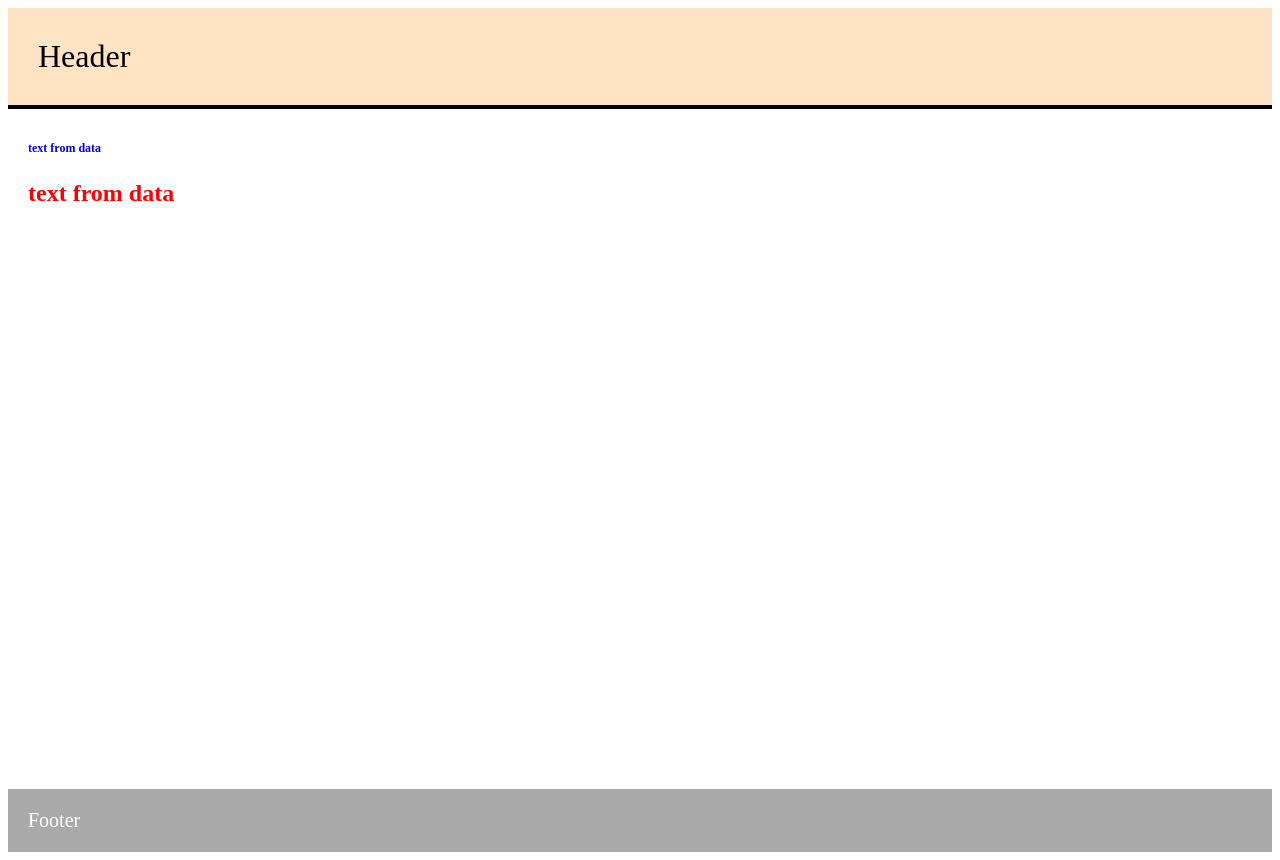
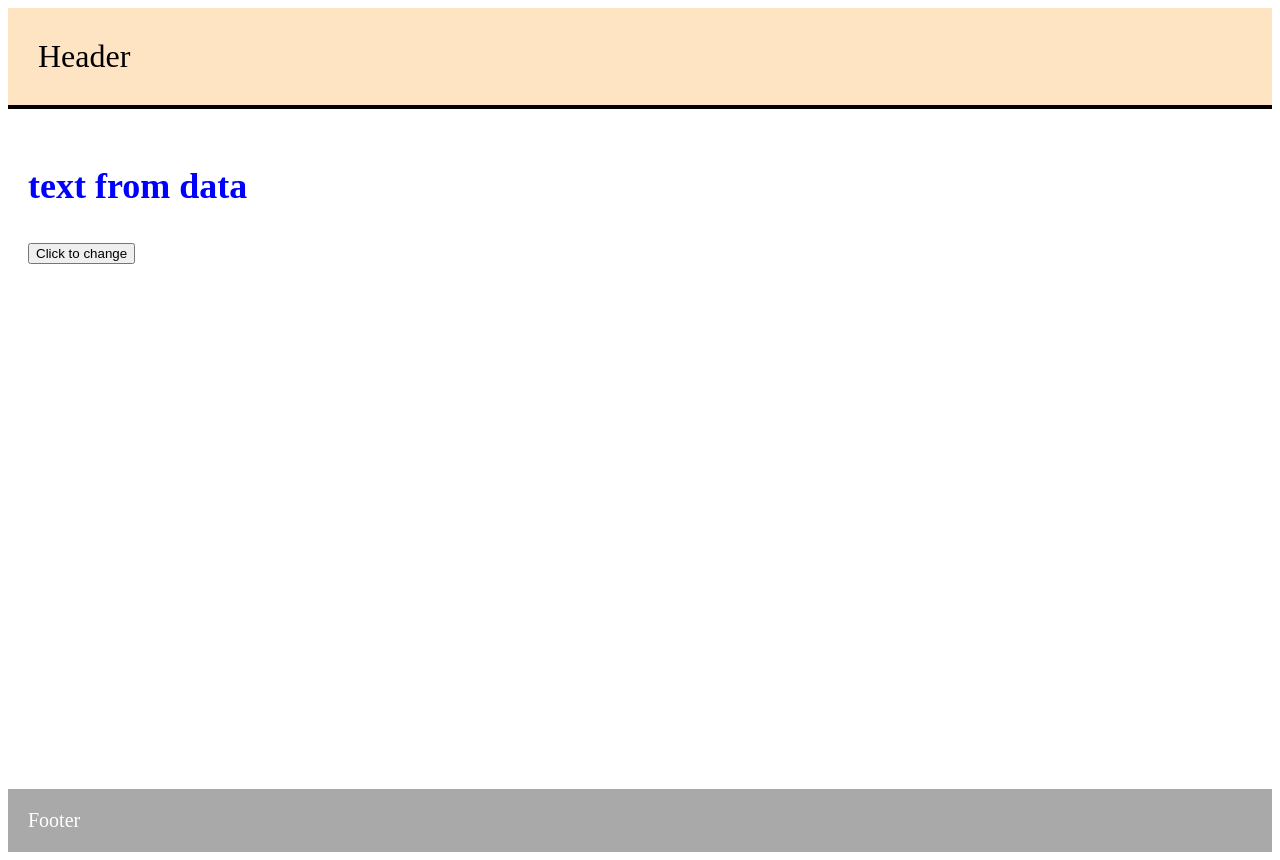
Before and after one commit to muhammadiqbalg1001/vue-cli-exercise, a Vue app: page / in a window 1280 px wide. Built offline with nearby package versions, Linux system fonts and the light colour scheme.

Commit message:
msg: Learn Custome Directives Other Hooks

```diff
--- a/src/components/Directives/index.vue
+++ b/src/components/Directives/index.vue
@@ -1,7 +1,9 @@
 <template>
   <!-- <h3 v-custDir></h3> -->
-  <h3 v-custDir.blue.small="valDirecive"></h3>
-  <h3 v-custDir.red.big="valDirecive"></h3>
+  <h3 v-custDir.blue.big="valDirecive"></h3>
+  <!-- <h3 v-custDir.red.big="valDirecive"></h3> -->
+
+  <button @click="this.valDirecive = 'Text has been changed'">Click to change</button>
 </template>
 
 <script>
--- a/src/main.js
+++ b/src/main.js
@@ -6,12 +6,32 @@ import Footer from './components/generals/AppFooter.vue'
 const app = createApp(App)
 
 app.directive('custDir', {
+  created(el) {
+    console.log(el.parentNode)
+    console.log('created')
+  },
   beforeMount(el, binding) {
+    console.log(el.parentNode)
+    console.log('beforeMount')
+
     el.style.color = binding.modifiers.blue ? 'blue' : 'red'
 
-    el.style.fontSize = binding.modifiers.small ? '12px' : '24px'
+    el.style.fontSize = binding.modifiers.small ? '12px' : '36px'
 
     el.innerHTML = binding.value
+  },
+  mounted(el) {
+    console.log(el.parentNode)
+    console.log('mounted')
+  },
+  beforeUpdate(el, binding) {
+    console.log(el)
+    console.log(binding)
+    el.innerHTML = binding.value
+    console.log('beforeUpdate')
+  },
+  updated() {
+    console.log('updated')
   },
 })
 
```
